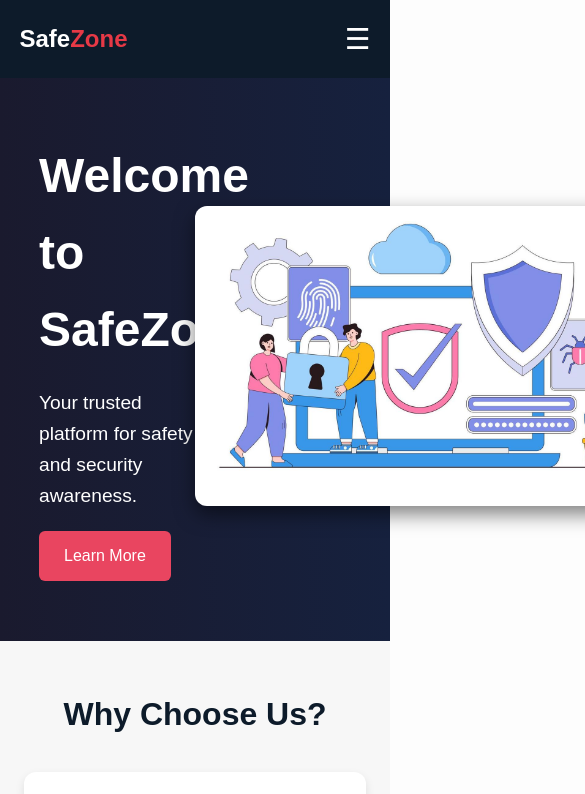
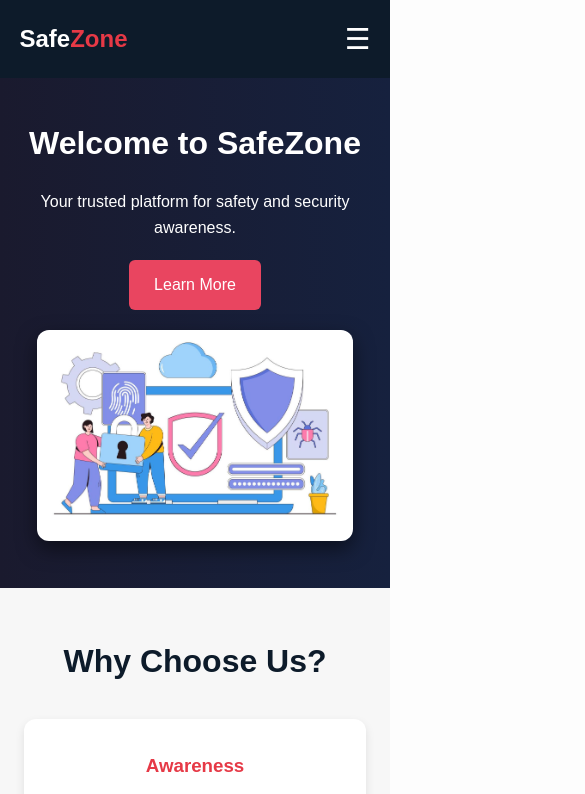
Before and after one commit to Subhajitindia99das/SafeZone-Proj, a plain HTML site: page index.html in a window 390 px wide. Shown: the top 794 px of the page, 585 px wide, since content can reach past the window. Drawn offline with Linux system fonts and the light colour scheme.

Commit message:
Update style.css

```diff
--- a/style.css
+++ b/style.css
@@ -191,3 +191,43 @@ footer {
     display: block;
   }
 }
+
+
+/* Responsive Updates for Index & About Pages */
+
+/* Index page already has 768px nav toggle; add hero adjustments */
+@media(max-width: 768px) {
+  /* Hero Section Index */
+  .hero {
+    flex-direction: column;
+    text-align: center;
+    padding: 40px 5%;
+  }
+
+  .hero-content {
+    max-width: 100%;
+    margin-bottom: 20px;
+  }
+
+  .hero-content h1 {
+    font-size: 2rem;
+  }
+
+  .hero-content p {
+    font-size: 1rem;
+  }
+
+  .hero-image img {
+    max-width: 90%;
+    height: auto;
+  }
+
+  /* Features Section */
+  .feature-cards {
+    grid-template-columns: 1fr;
+  }
+
+  .cta h2 {
+    font-size: 1.5rem;
+  }
+}
```
